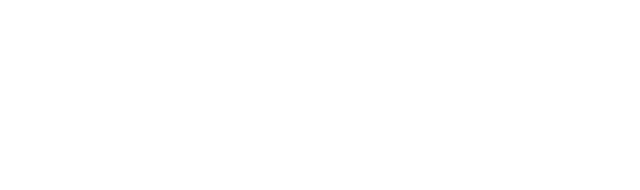
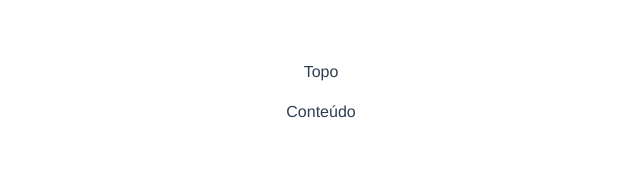
Before and after one commit to LucasAlNascimento/vagas, a Vue app: page / in a window 1280 px wide. Shown: the top 190 px of the page, without its empty margins (319-959 px from the left). Built offline with nearby package versions, Linux system fonts and the light colour scheme.

Commit message:
Incluindo Bootstrap via CDN

```diff
--- a/public/index.html
+++ b/public/index.html
@@ -6,6 +6,8 @@
     <meta name="viewport" content="width=device-width,initial-scale=1.0">
     <link rel="icon" href="<%= BASE_URL %>favicon.ico">
     <title><%= htmlWebpackPlugin.options.title %></title>
+    <link href="https://cdn.jsdelivr.net/npm/bootstrap@5.3.2/dist/css/bootstrap.min.css" rel="stylesheet" integrity="sha384-T3c6CoIi6uLrA9TneNEoa7RxnatzjcDSCmG1MXxSR1GAsXEV/Dwwykc2MPK8M2HN" crossorigin="anonymous">
+    <script src="https://cdn.jsdelivr.net/npm/bootstrap@5.3.2/dist/js/bootstrap.bundle.min.js" integrity="sha384-C6RzsynM9kWDrMNeT87bh95OGNyZPhcTNXj1NW7RuBCsyN/o0jlpcV8Qyq46cDfL" crossorigin="anonymous"></script>
   </head>
   <body>
     <noscript>
--- a/src/components/layouts/Conteudo.vue
+++ b/src/components/layouts/Conteudo.vue
@@ -1,6 +1,6 @@
 <template>
     <div>
-
+        <p>Conteúdo</p>
     </div>
   </template>
 
--- a/src/components/layouts/Topo.vue
+++ b/src/components/layouts/Topo.vue
@@ -1,6 +1,6 @@
 <template>
     <div>
-
+        <p>Topo</p>
     </div>
   </template>
 
```
